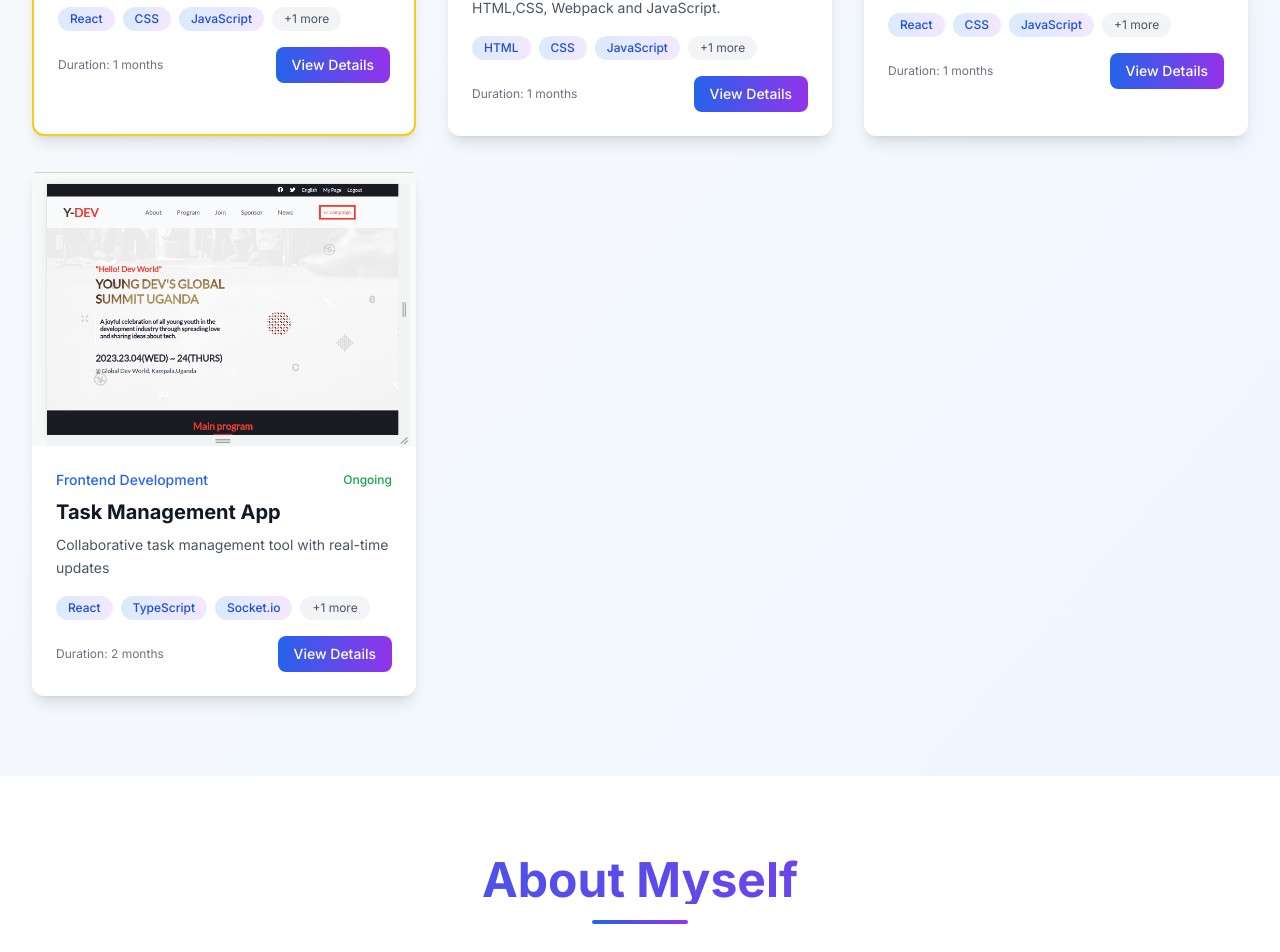
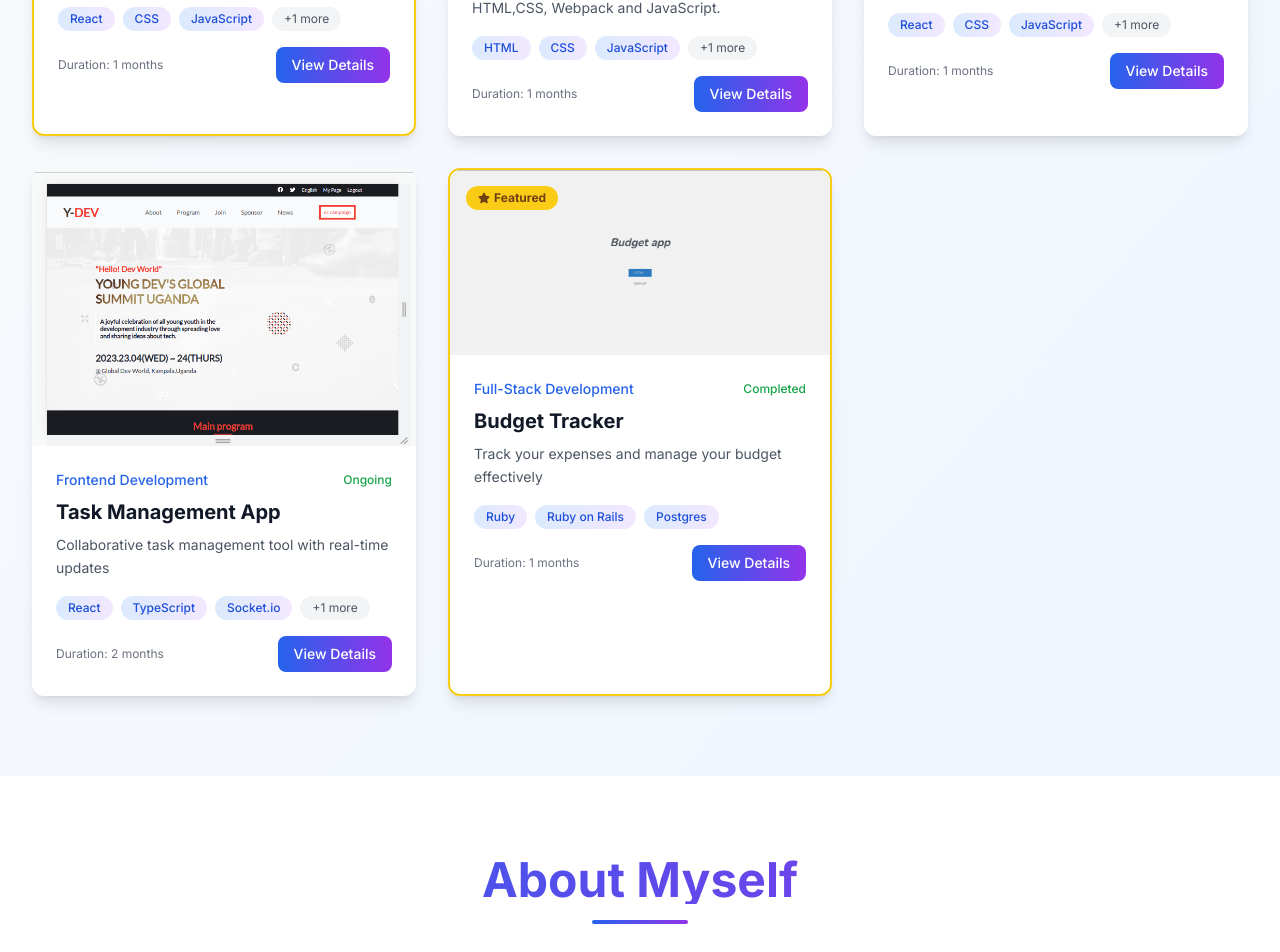
Before and after one commit to derrick1451/Portfolio, a React (Vite) app: page / in a window 1280 px wide. Shown: the part 1418-2370 px from the top of the page. Built offline with nearby package versions, Linux system fonts and the light colour scheme.

Commit message:
Add more projects

```diff
--- a/src/components/projects.jsx
+++ b/src/components/projects.jsx
@@ -9,10 +9,10 @@ import {
   FaTimes,
 } from "react-icons/fa";
 import bookstoreImg from "../assets/images/bookstore.png";
+import budgetapp from "../assets/images/budgetapp.png";
 import calImg from "../assets/images/cal.png";
 import capstoneImg from "../assets/images/capstone.png";
 import cropImg from "../assets/images/crop.png";
-
 const projects = [
   {
     id: 1,
@@ -76,6 +76,21 @@ const projects = [
     featured: false,
     status: "Ongoing",
     duration: "2 months",
+  },
+  {
+    id: 6,
+    title: "Budget Tracker",
+    category: "Full-Stack Development",
+    description: "Track your expenses and manage your budget effectively",
+    longDescription:
+      "A full-stack budget tracker that allows users to track their expenses, set budgets, and visualize their financial health. Built with Ruby on Rails.",
+    technologies: ["Ruby", "Ruby on Rails", "Postgres"],
+    image: budgetapp,
+    liveLink: "https://budget-app-jnhx.onrender.com/",
+    githubLink: "https://github.com/derrick1451/Budget_app",
+    featured: true,
+    status: "Completed",
+    duration: "1 months",
   },
   // Add more unique projects here
 ];
```
Also changed, not shown: src/assets/images/budgetapp.png (added).
